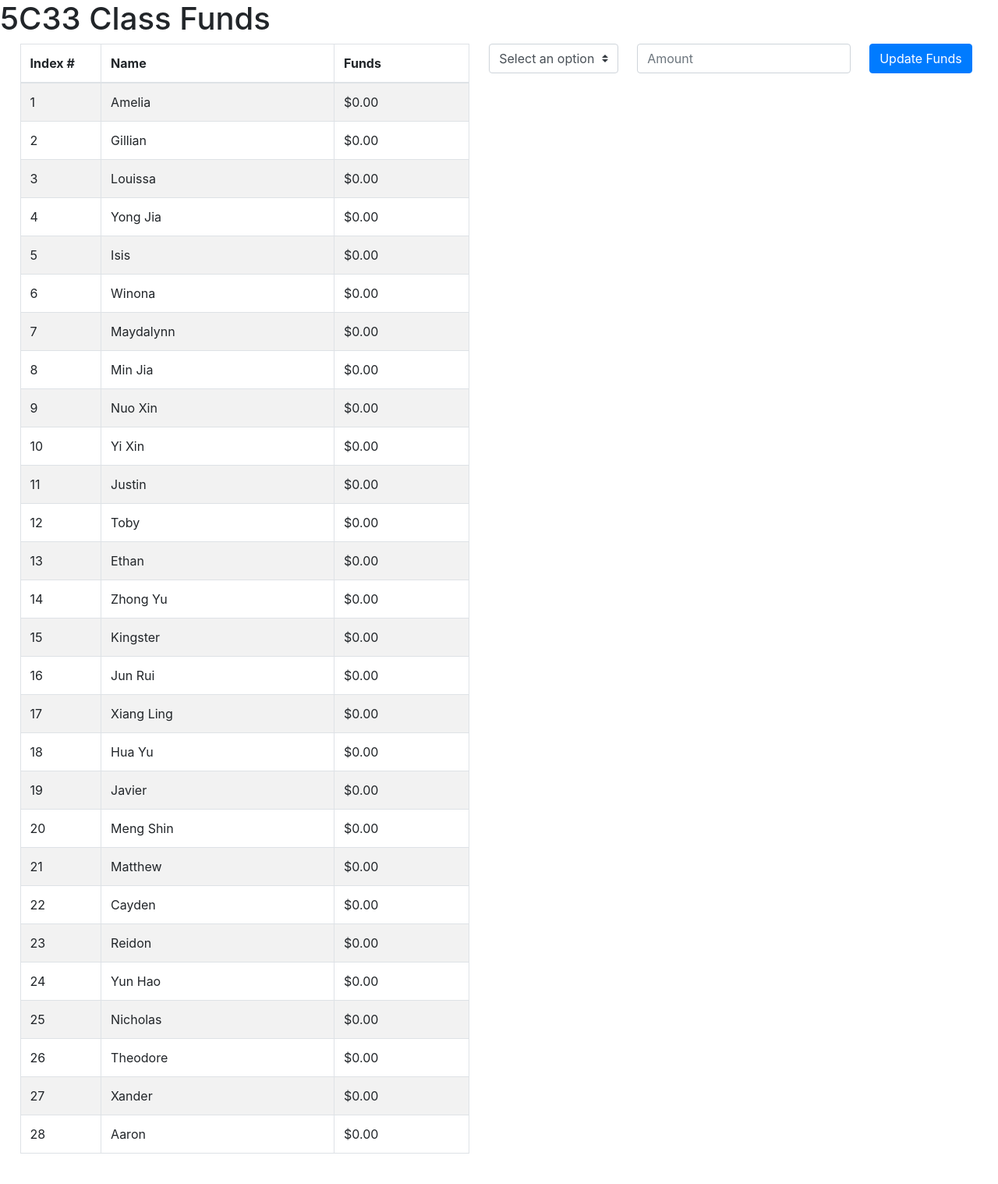
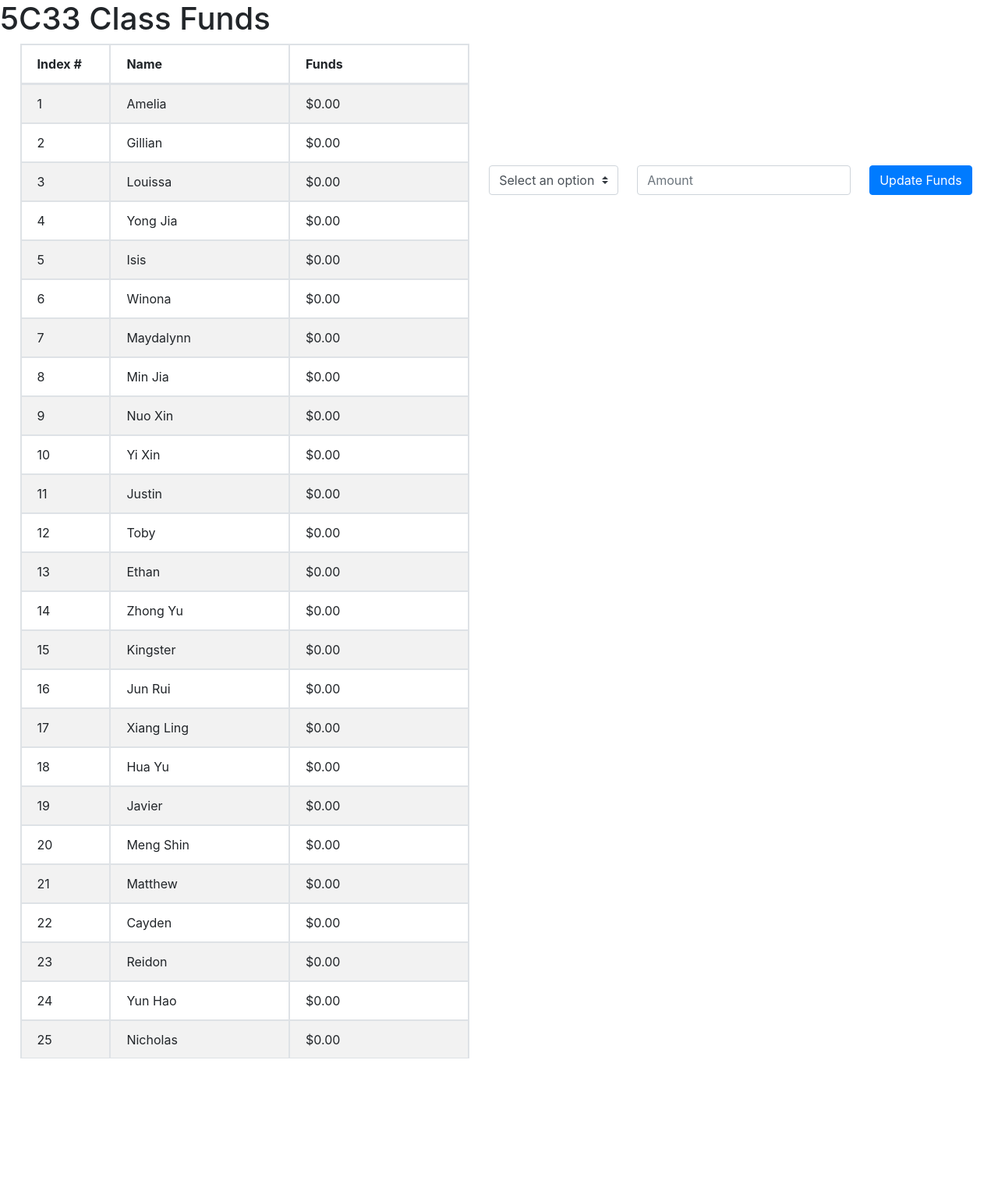
Before and after one commit to LimMengShin/235c33, a Flask app: page /funds in a window 1280 px wide. Shown: the top 1518 px of the page at 78% size. Run offline with Flask 3, Linux system fonts and the light colour scheme; data comes from the database, SQL or seed files in the repository; both versions use the stored data as it was after the commit.

Commit message:
Edited Error message to be red and qualitative, made table body scrollable

```diff
--- a/Class Site/app.py
+++ b/Class Site/app.py
@@ -49,8 +49,10 @@ def funds():
         if request.method == "POST":
             group = request.form.get("group")
             amt = request.form.get("amt")
-            if not group or group not in GROUPS or not amt or not amt_is_valid(amt):
-                flash('Error! Try again.')
+            if group not in GROUPS:
+                flash('Error! Invalid group.')
+            elif not amt_is_valid(amt):
+                flash('Error! Invalid amount.')
             else:
                 amt = float(amt)*100
                 if group == "Class Add":
--- a/Class Site/static/css/style.css
+++ b/Class Site/static/css/style.css
@@ -5,19 +5,46 @@ body {
 #mytable {
     float: left;
     width: 45vw;
+    height: 90vh;
     margin-left: 2vw;
-}
-
-#mytable table thead th {
-    vertical-align: middle;
-
 }
 
 .submission {
     float: left;
+    padding-top: 10vh;
     margin-left: 2vw;
 }
 
 .clearfix {
     clear: both;
 }
+
+
+#mytable {
+    table-layout: auto;
+    border-collapse: collapse;
+    text-align: left;
+}
+
+#mytable tbody {
+    display: block;
+    width: 100%;
+    overflow: overlay;
+    height: 80vh;
+}
+
+#mytable tbody tr{
+    display: grid;
+    grid-template-columns: 1fr 2fr 2fr;
+}
+
+#mytable thead tr {
+    display: grid;
+    grid-template-columns: 1fr 2fr 2fr;
+}
+
+#mytable thead th,
+#mytable tbody th,
+#mytable tbody td {
+    padding: 12px 20px 12px 20px;
+}
--- a/Class Site/templates/class_funds.html
+++ b/Class Site/templates/class_funds.html
@@ -6,18 +6,16 @@ Class Funds
 {% block body %}
 <h1>5C33 Class Funds</h1>
 <div class="container">
-    {% for message in get_flashed_messages() %}
-    <div class="alert alert-warning">
+    {% for message in get_flashed_messages(e) %}
+    <div class="alert alert-danger">
         <button type="button" class="close" data-dismiss="alert">&times;</button>
         {{ message }}
     </div>
     {% endfor %}
 </div>
 <div id="mytable">
-    <table class="table-striped table table-bordered">
-        <col style="width:18%">
-        <col style="width:52%">
-        <col style="width:30%">
+    <table id="fixed_header" class="table-striped table table-bordered">
+
         <thead>
             <tr>
                 <th>Index #</th>
```
Also changed, not shown: Class Site/class_funds.db.
